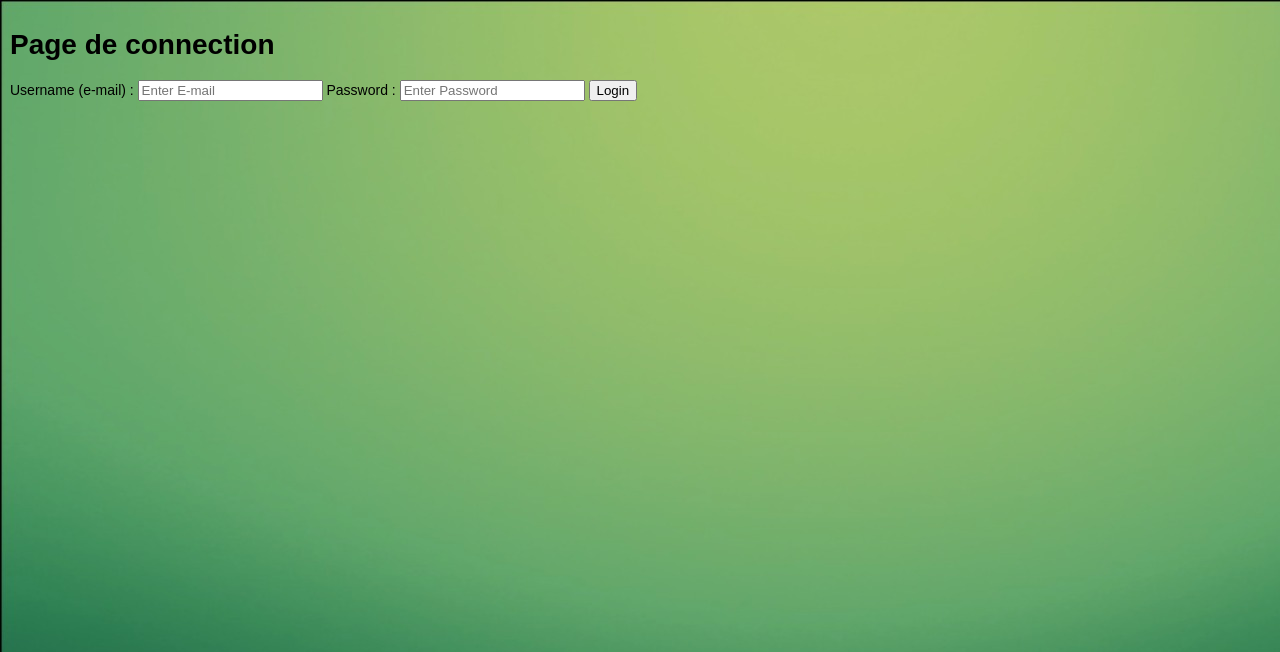
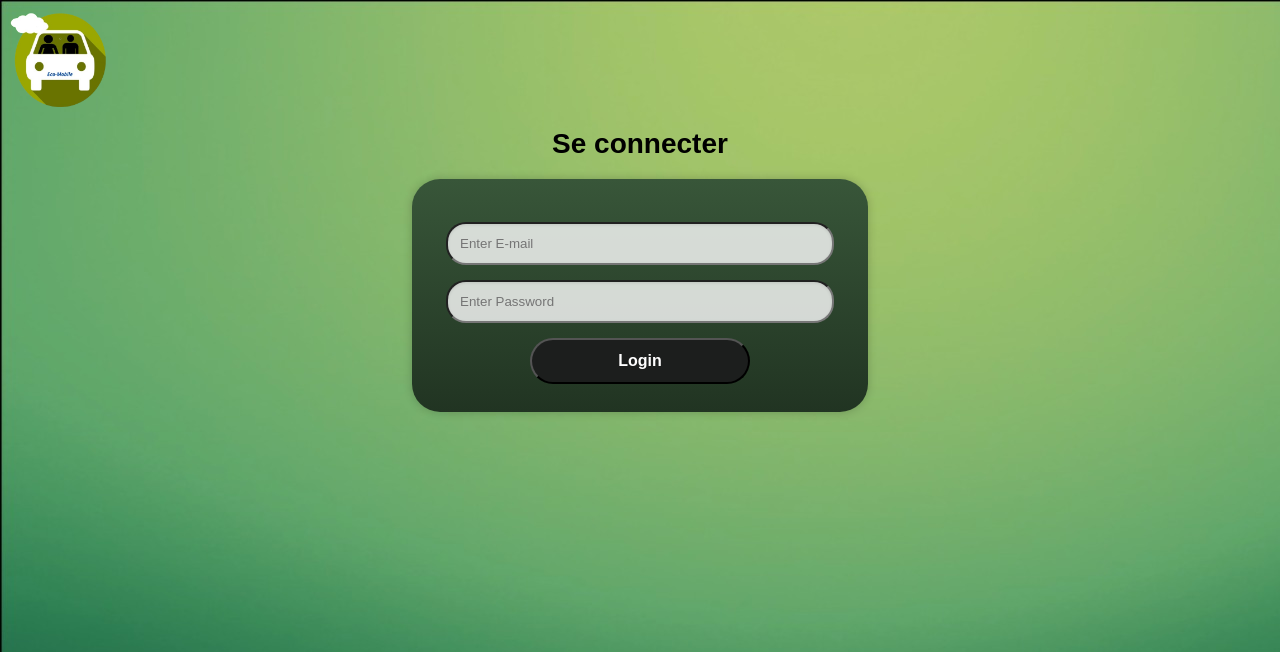
Before and after one commit to franfran23/eco-mobile, a Flask app: page /login in a window 1280 px wide. Shown: the top 652 px of the page. Run offline with Flask 3, Linux system fonts and the light colour scheme.

Commit message:
style css et page login frontend

```diff
--- a/static/style.css
+++ b/static/style.css
@@ -55,15 +55,48 @@ nav {
     color: #FFFFFF;
     background-color: #9bbb59;
     box-shadow: 1px 1px 4px #777777;
+
 }
 
-/*
+
 form {
-    margin: 0 auto;
+    margin: 65px auto;
     width: 400px;
-    padding: 1em;
-    border: 1px solid rgb(33, 52, 34);
-    border-radius: 1em;
-    background: linear-gradient(rgb(56 86 57), rgb(33, 52, 34));
+    padding: 2em;
+    border-radius: 2em;
+    background: linear-gradient(rgb(56, 86, 57), rgb(33, 52, 34));
+    box-shadow: 0 0 10px rgba(0, 0, 0, 0.2);
+    margin-top: 15px;
 }
-*/
+
+input[type="text"],
+input[type="password"] {
+    width: 90%;
+    padding: 12px;
+    margin-top: 15px;
+    border-radius: 20px;
+    background-color: rgba(255, 255, 255, 0.8);
+    box-shadow: inset 0 1px 3px rgba(0, 0, 0, 0.1);
+}
+
+button[type="submit"] {
+    width: 100%;
+    padding: 12px;
+    border-radius: 20px;
+    background-color: #1c1e1d;
+    color: white;
+    font-size: 16px;
+    font-weight: bold;
+    cursor: pointer;
+    transition: background-color 0.3s ease;
+    border-radius: 35em;
+    width: 220px;
+    margin-top: 15px;
+}
+
+button[type="submit"]:hover {
+    background-color: #0b9a2a;
+}
+h1{
+    margin-top:15px;
+}
--- a/templates/login.html
+++ b/templates/login.html
@@ -6,11 +6,12 @@
 	<meta name="viewport" content="width=device-width, initial-scale=1.0" />
 	<link rel="stylesheet" type="text/css" href="/static/style.css" />
 	<link rel="icon" type="image/png" href="/static/Images/logo.ico">
-	<title>connexion</title>
+	<img src="/static/Images/logo.png" class="logo" alt="Logo" />
+	<title>Connexion</title>
 </head>
-
+<center>
 		<body>
-	<h1 class="main-title">Page de connection</h1>
+			<h1 class="main-title">Se connecter</h1>
 
 
 		</body>
@@ -18,10 +19,11 @@
 
 		<form action="" method="post">
 			<div class="container">
-		<label>Username (e-mail) : </label>
-		<input type="text" placeholder="Enter E-mail" name="username" required>
-		<label> Password : </label>
-		<input type="password" placeholder="Enter Password" name="password" required>
-		<button type="submit">Login</button>
+				<label> </label>
+				<input type="text" placeholder="Enter E-mail" name="username" required><br />
+				<label>  </label>
+				<input type="password" placeholder="Enter Password" name="password" required><br />
+				<button type="submit">Login</button><br />
 			</div>
 		</form>
+</center>
```
Also changed, not shown: other parts of static/style.css (+2 -2 lines). Lines whose indentation alone changed are shown as unchanged.
